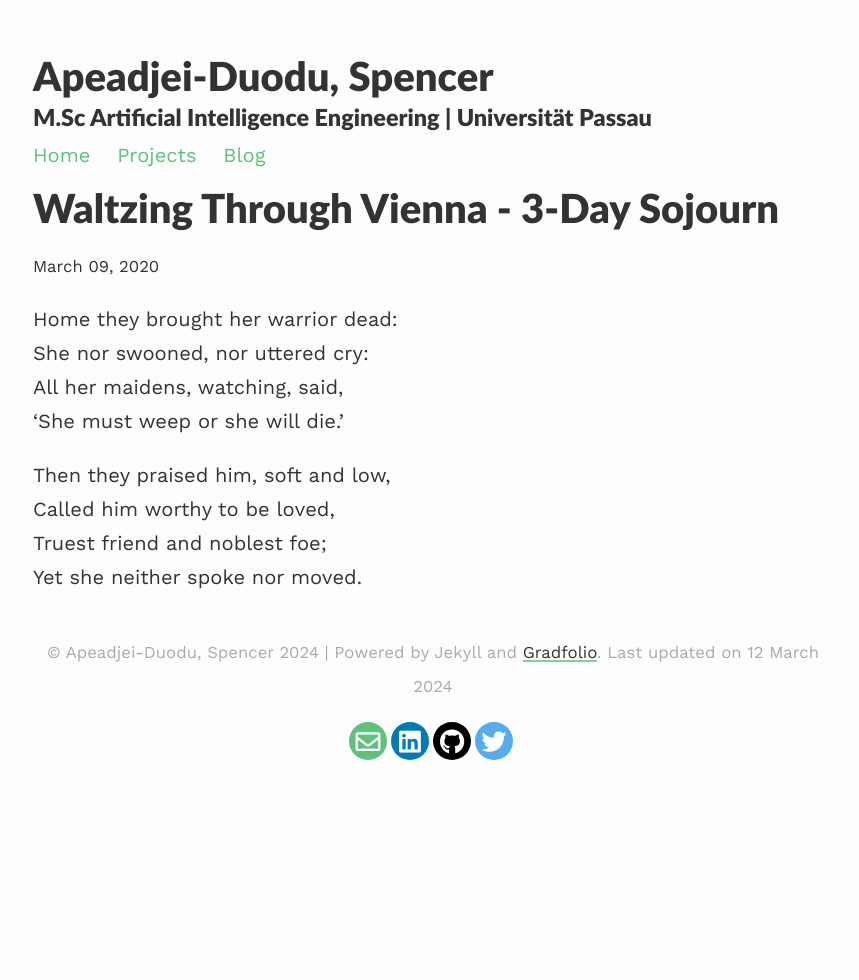
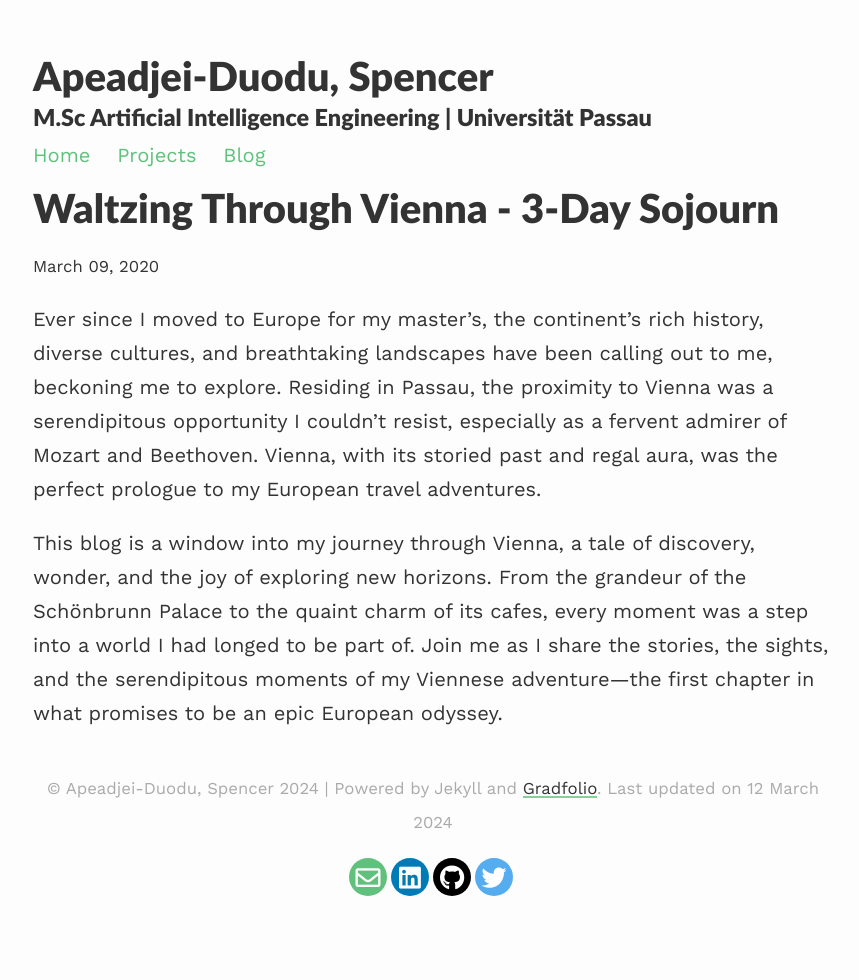
Before and after one commit to adkSpence/adkspence.github.io, a Jekyll site: the page built from _posts/2020-03-09-home-they-brought.md, in a window 1280 px wide. Shown: the whole page, without its empty margins (207-1066 px from the left). Built offline with Jekyll 4.4.1, drawn with Linux system fonts in a browser that asks for light colours; nearby versions of some CDN libraries.

Commit message:
Added more content

```diff
--- a/_posts/2020-03-09-home-they-brought.md
+++ b/_posts/2020-03-09-home-they-brought.md
@@ -3,12 +3,6 @@ layout: post
 title: Waltzing Through Vienna - 3-Day Sojourn
 ---
 
-Home they brought her warrior dead:
-She nor swooned, nor uttered cry:
-All her maidens, watching, said,
-'She must weep or she will die.'
+Ever since I moved to Europe for my master's, the continent's rich history, diverse cultures, and breathtaking landscapes have been calling out to me, beckoning me to explore. Residing in Passau, the proximity to Vienna was a serendipitous opportunity I couldn't resist, especially as a fervent admirer of Mozart and Beethoven. Vienna, with its storied past and regal aura, was the perfect prologue to my European travel adventures.
 
-Then they praised him, soft and low,
-Called him worthy to be loved,
-Truest friend and noblest foe;
-Yet she neither spoke nor moved.
+This blog is a window into my journey through Vienna, a tale of discovery, wonder, and the joy of exploring new horizons. From the grandeur of the Schönbrunn Palace to the quaint charm of its cafes, every moment was a step into a world I had longed to be part of. Join me as I share the stories, the sights, and the serendipitous moments of my Viennese adventure—the first chapter in what promises to be an epic European odyssey.
```
